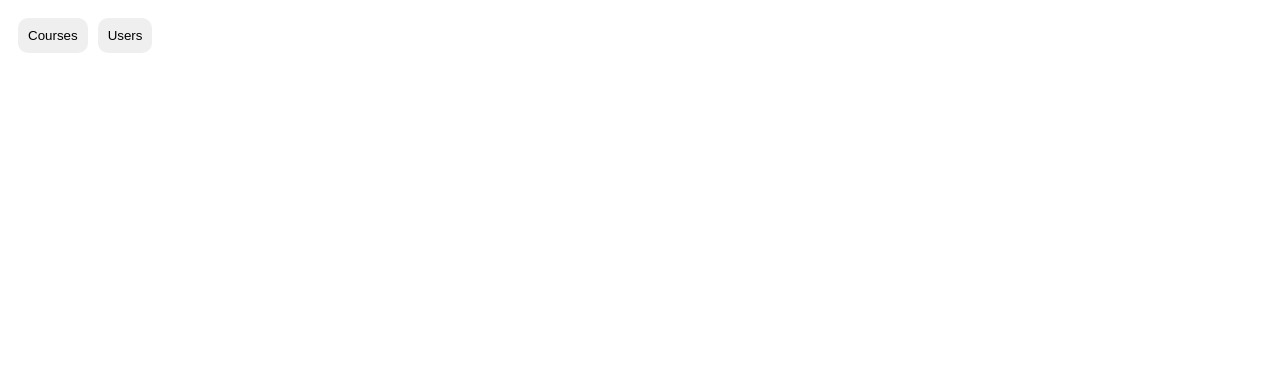
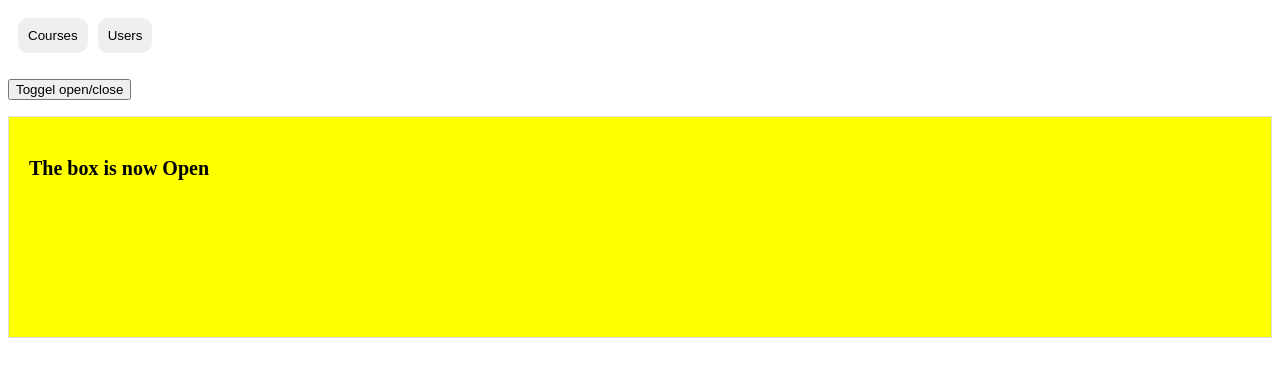
Before and after one commit to shiyas03/Angular-animations, an Angular app: page /open in a window 1280 px wide. Before the commit this address led to /. Shown: the top 376 px of the page. Built offline with nearby package versions, Linux system fonts and the light colour scheme.

Commit message:
sample div transition & animation in open-close component

```diff
--- a/src/app/app-routing.module.ts
+++ b/src/app/app-routing.module.ts
@@ -4,11 +4,13 @@ import { CourseComponent } from './course/course.component';
 import { UsersComponent } from './users/users.component';
 import { CoursesComponent } from './courses/courses.component';
 import { AnimationComponent } from './animation/animation.component';
+import { OpenCloseComponent } from './open-close/open-close.component';
 
 const routes: Routes = [
   { path: '', component: CoursesComponent },
   { path: 'users', component: UsersComponent },
-  { path: 'animations', component: AnimationComponent }
+  { path: 'animations', component: AnimationComponent },
+  { path: 'open', component: OpenCloseComponent }
 ];
 
 @NgModule({
--- a/src/app/app.module.ts
+++ b/src/app/app.module.ts
@@ -9,6 +9,7 @@ import { AuthorComponent } from './components/author/author.component';
 import { UsersComponent } from './users/users.component';
 import { CoursesComponent } from './courses/courses.component';
 import { AnimationComponent } from './animation/animation.component';
+import { OpenCloseComponent } from './open-close/open-close.component';
 
 @NgModule({
   declarations: [
@@ -17,7 +18,8 @@ import { AnimationComponent } from './animation/animation.component';
     AuthorComponent,
     UsersComponent,
     CoursesComponent,
-    AnimationComponent
+    AnimationComponent,
+    OpenCloseComponent
   ],
   imports: [
     BrowserModule,
--- /dev/null
+++ b/src/app/open-close/open-close.component.css
@@ -0,0 +1,13 @@
+:host{
+    display: block;
+    margin-top: 1rem;
+}
+
+.open-close-container{
+    border: 1px solid #ddd;
+    padding: 20px 20px 0px 20px;
+    margin-top: 1rem;
+    color: #000;
+    font-size: 20px;
+    font-weight: bold;
+}
--- /dev/null
+++ b/src/app/open-close/open-close.component.html
@@ -0,0 +1,7 @@
+<div>
+    <button (click)="onToggle()">Toggel open/close</button>
+</div>
+
+<div class="open-close-container" [@openClose]="isOpen? 'open':'close'">
+    <p>The box is now {{ isOpen? 'Open' : 'Close'}}</p>
+</div>
--- /dev/null
+++ b/src/app/open-close/open-close.component.ts
@@ -0,0 +1,29 @@
+import { animate, state, style, transition, trigger } from '@angular/animations';
+import { Component } from '@angular/core';
+
+@Component({
+  selector: 'app-open-close',
+  templateUrl: './open-close.component.html',
+  styleUrls: ['./open-close.component.css'],
+  animations: [trigger('openClose', [
+    state('open', style({
+      height: '200px',
+      opacity: 1,
+      backgroundColor: 'yellow'
+    })),
+    state('close', style({
+      height: '100px',
+      opacity: 0.5,
+      backgroundColor: 'green'
+    })),
+    transition('open=>close', animate('0.5s')),
+    transition('close=>open', animate('1s'))
+  ])]
+})
+export class OpenCloseComponent {
+  isOpen: boolean = true
+
+  onToggle() {
+    this.isOpen = !this.isOpen
+  }
+}
```
Also changed, not shown: 1 other file (tests, documents, lock files or other folders).
